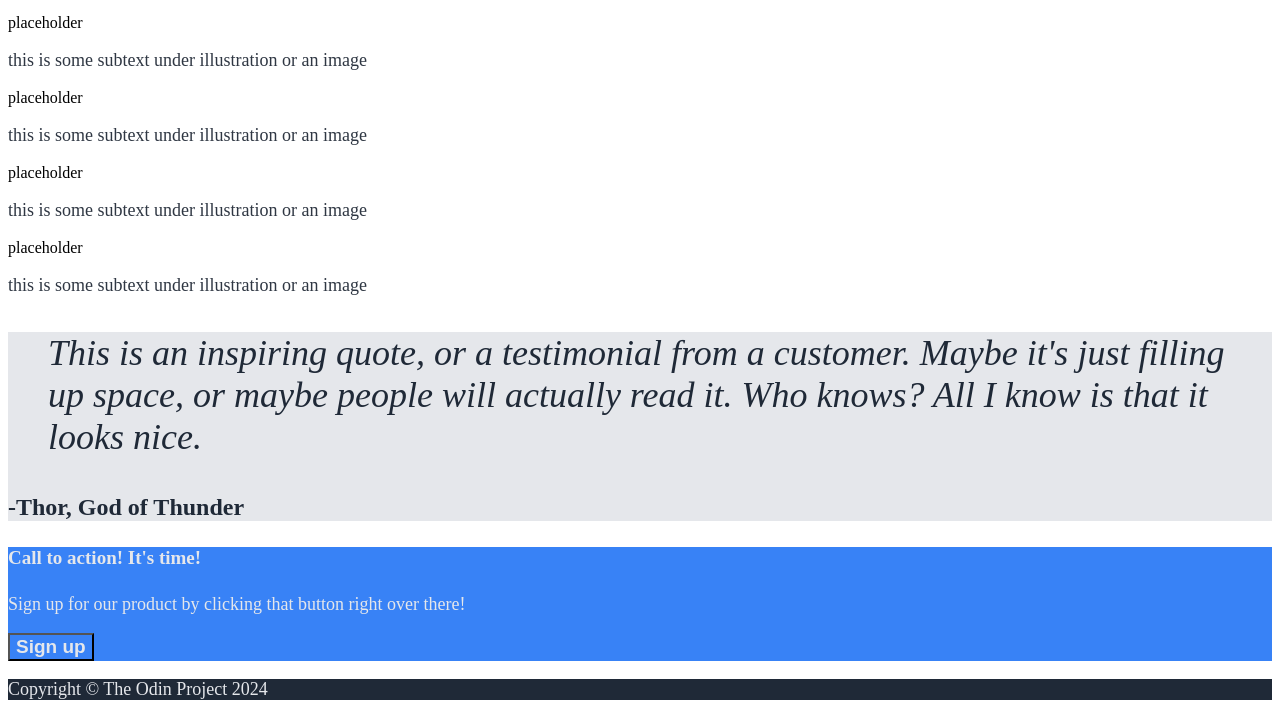
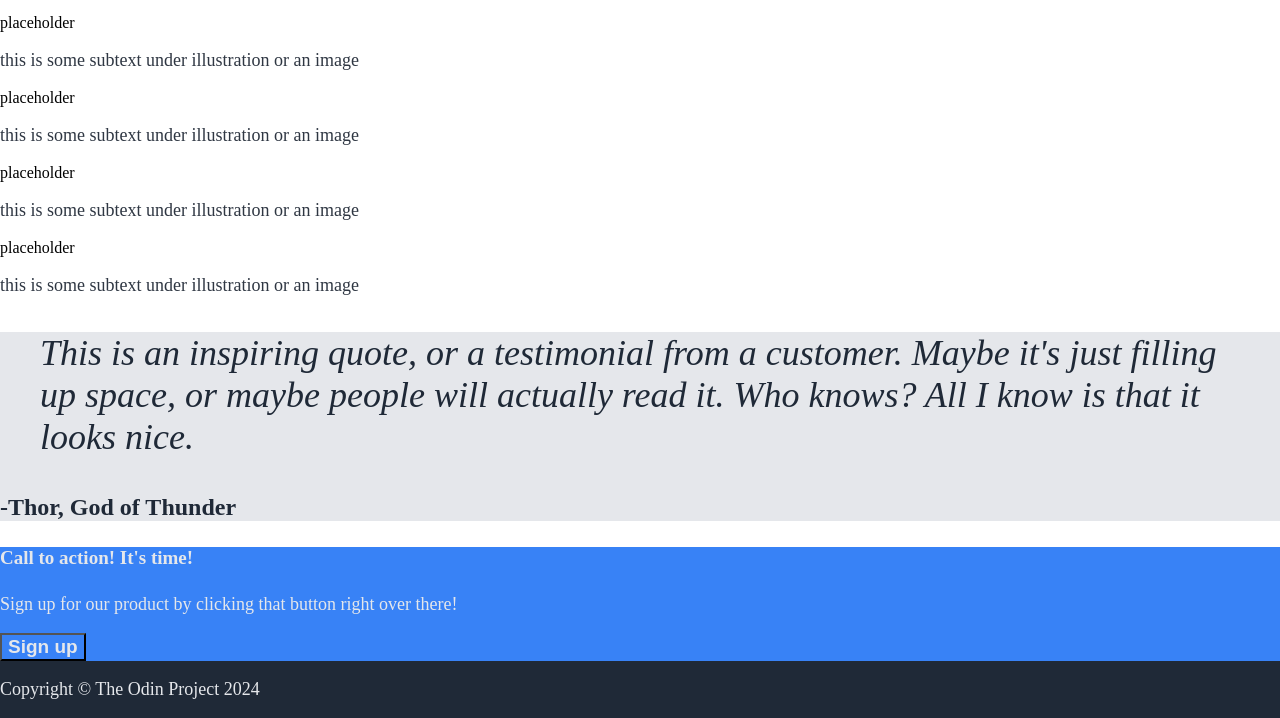
Before and after one commit to johann219/landing-page, a plain HTML site: page index.html in a window 1280 px wide. Shown: the part 403-1121 px from the top of the page. Drawn offline with Linux system fonts and the light colour scheme.

Commit message:
Add body flex display

```diff
--- a/styles.css
+++ b/styles.css
@@ -60,3 +60,14 @@
     background-color: #666;
     color: #ccc;
 }
+
+body {
+    display: flex;
+    flex-direction: column;
+    margin: 0;
+    height: 100vh;
+}
+
+main {
+    flex: 1;
+}
```
